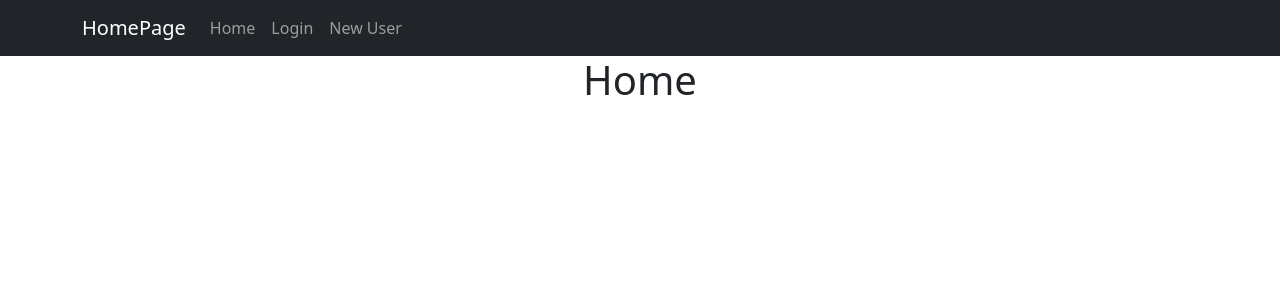
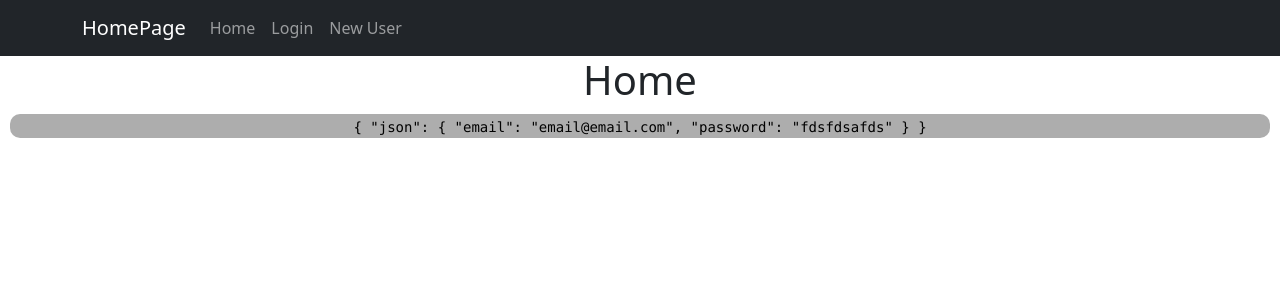
Before and after one commit to MRKnutson/species_guide, a React (Create React App) app in the folder client/: page / in a window 1280 px wide. Shown: the top 300 px of the page. Built offline with nearby package versions, Linux system fonts and the light colour scheme.

Commit message:
basic authentication provider setup

```diff
--- a/client/src/index.js
+++ b/client/src/index.js
@@ -5,11 +5,14 @@ import App from './App';
 import reportWebVitals from './reportWebVitals';
 import {BrowserRouter} from 'react-router-dom'
 import 'bootstrap/dist/css/bootstrap.min.css';
+import AuthProvider from './providers/AuthProvider';
 
 ReactDOM.render(
-  <BrowserRouter>
-    <App />
-  </BrowserRouter>,
+  <AuthProvider>
+    <BrowserRouter>
+      <App />
+    </BrowserRouter>
+  </AuthProvider>,
   document.getElementById('root')
 );
 
--- a/client/src/pages/Home.js
+++ b/client/src/pages/Home.js
@@ -1,7 +1,13 @@
+import React, { useContext } from 'react'
+import RenderJson from '../components/RenderJson';
+import { AuthContext } from '../providers/AuthProvider';
+
 const Home =  () => {
+  const auth = useContext(AuthContext)
   return(
     <div>
       <h1>Home</h1>
+      <RenderJson json={auth} />
     </div>
   )
 };
--- /dev/null
+++ b/client/src/providers/AuthProvider.js
@@ -0,0 +1,22 @@
+import React, { useState } from 'react'
+import { propTypes } from 'react-bootstrap/esm/Image';
+
+export const AuthContext = React.createContext();
+
+export const AuthConsumer = AuthContext.Consumer;
+
+const AuthProvider = (props) => {
+  const [user, setUser] = useState({email: "email@email.com", password:"fdsfdsafds"});
+
+  return(
+    <AuthContext.Provider value ={{
+      ...user,
+      setUser,
+
+    }}>
+      {props.children}
+    </AuthContext.Provider>
+  )
+};
+
+export default AuthProvider;
```
